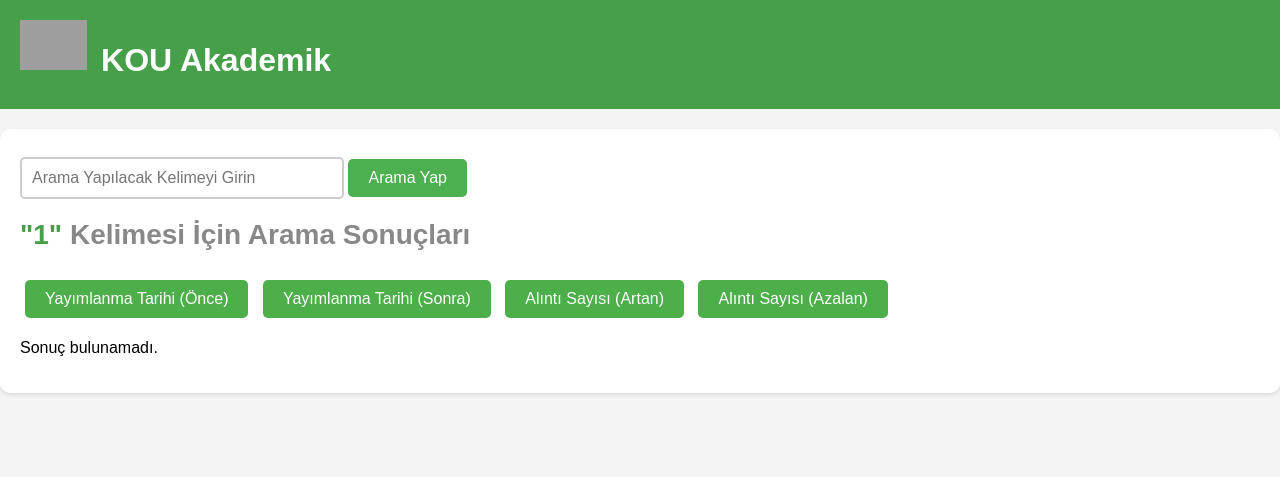
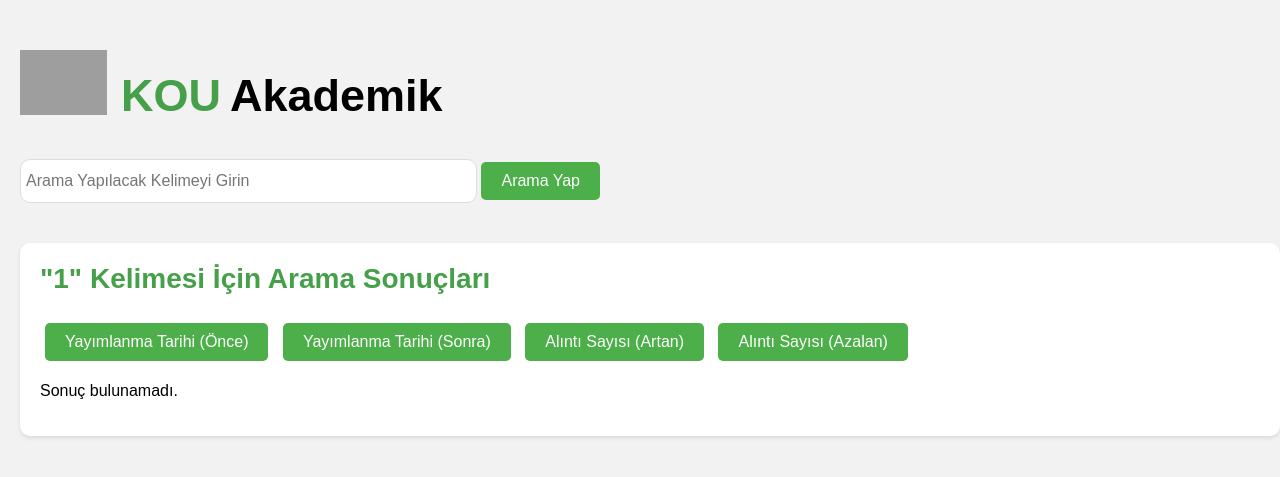
Before and after one commit to y-e-sryldz/web_scraping, a Flask app: page /search-yap/1 in a window 1280 px wide. Shown: the top 477 px of the page. Run offline with Flask 3, Linux system fonts and the light colour scheme; data that the repository does not hold is empty; grey boxes are pictures that could not be loaded.

Commit message:
finished

```diff
--- a/main.py
+++ b/main.py
@@ -4,16 +4,19 @@ import requests
 from bs4 import BeautifulSoup
 from pymongo import MongoClient
 from spellchecker import SpellChecker
+import os
+
+
 
 app = Flask(__name__)
 connect = MongoClient("mongodb+srv://nevasarac:p8VUTFzTom0ANOxC@atlascluster.gh1liqu.mongodb.net/?retryWrites=true&w=majority&appName=AtlasCluster")
 database = connect["SearchResults"]
 app.secret_key = 'bu_gizli_anahtar_cok_guvenli_olmali'
+save_folder = r'D:\PythonProject\web_scraping\pdfler'
 
 class MedlineScraper:
     def __init__(self):
         self.base_url = "https://scholar.google.com/scholar?hl=tr&as_sdt=0%2C5&q="
-
 
 def create_search_collection(search):
 
@@ -28,11 +31,11 @@ def create_search_collection(search):
 def save_search_results(results, search):
     collection = create_search_collection(search)
     existing_results = collection.find({})
-    existing_urls = set(result['link url'] for result in existing_results)
+    existing_urls = set(result['Link Url'] for result in existing_results)
 
     new_results = []
     for result in results:
-        if result['link url'] not in existing_urls:
+        if result['Link Url'] not in existing_urls:
             new_results.append(result)
 
     if new_results:
@@ -53,6 +56,14 @@ def spell_check(text):
             corrected_text += correction + " " if correction else word + " "
 
     return corrected_text.strip()
+
+def clean_filename(filename):
+
+    cleaned_filename = re.sub(r'[<>:"/\\|?*]', ' ', filename)
+    return cleaned_filename
+
+def is_pdf_downloaded(file_name):
+    return os.path.exists(file_name)
 
 @app.route('/search-yap/<string:search>')
 def search_yap(search):
@@ -76,6 +87,9 @@ def search_yap(search):
                 pdf_link_text = pdf_link.text.strip()
                 pdf_link_url = pdf_link['href']
                 gs_a_div = result.find('div', {'class': 'gs_a'})
+
+
+
                 if gs_a_div:
                     numbers = re.findall(r'\d+', gs_a_div.text)
                     pdf_yayin_tarihi = ''.join(numbers)
@@ -96,7 +110,19 @@ def search_yap(search):
                 else:
                     pdf_yazarlar = None
 
-                search_results.append({'yayin adi': link_text, 'link url': link_url, 'pdf link text': pdf_link_text,'pdf link url': pdf_link_url, 'pdf yayımlanma tarihi': pdf_yayin_tarihi,'pdf alinti sayisi': pdf_alinti_sayisi, 'Yazarlar': pdf_yazarlar})
+                search_results.append({'Yayın Adı': link_text,'Yazarlar': pdf_yazarlar,'Yayımlanma Tarihi': pdf_yayin_tarihi,'Anahtar Kelimeler': search,'Alıntı Sayısı': pdf_alinti_sayisi,'Url': pdf_link_url, 'Pdf Text': pdf_link_text,'Link Url': link_url})
+
+                link_text_cleaned = clean_filename(link_text)
+                pdf_link_text_cleaned = clean_filename(pdf_link_text)
+                file_name = os.path.join("C:\\Users\\Emre\\PycharmProjects\\web_scraping\\pdfler",f"{link_text_cleaned}_{pdf_link_text_cleaned}.pdf")
+                if not is_pdf_downloaded(file_name):
+                    pdf_response = requests.get(pdf_link_url)
+                    if pdf_response.status_code == 200:
+                        with open(file_name, 'wb') as f:
+                            f.write(pdf_response.content)
+                    else:
+                        print(f"PDF indirme hatası: {pdf_link_url}")
+
 
             save_search_results(search_results, search)
             search = search.replace("+", " ")
@@ -123,15 +149,33 @@ def filtrele():
 
 
     if order_by == 'yayin_tarihi_once':
-        results.sort(key=lambda x: int(x.get('pdf yayımlanma tarihi', 0)), reverse=(ascending == 1))
+        results.sort(key=lambda x: int(x.get('Yayımlanma Tarihi', 0)), reverse=(ascending == 1))
     elif order_by == 'yayin_tarihi_sonra':
-        results.sort(key=lambda x: int(x.get('pdf yayımlanma tarihi', 0)), reverse=(ascending == 0))
+        results.sort(key=lambda x: int(x.get('Yayımlanma Tarihi', 0)), reverse=(ascending == 0))
     elif order_by == 'alinti_sayisi_artan':
-        results.sort(key=lambda x: int(x.get('pdf alinti sayisi', 0)), reverse=False)
+        results.sort(key=lambda x: int(x.get('Alıntı Sayısı', 0)), reverse=False)
     elif order_by == 'alinti_sayisi_azalan':
-        results.sort(key=lambda x: int(x.get('pdf alinti sayisi', 0)), reverse=True)
+        results.sort(key=lambda x: int(x.get('Alıntı Sayısı', 0)), reverse=True)
 
     return render_template('search_results.html', results=results,search_term=arama_kelimesi)
+
+
+@app.route('/arama-goster', methods=['GET'])
+def arama_goster():
+
+    collections_data = {}
+
+
+    collection_names = database.list_collection_names()
+
+
+    for collection_name in collection_names:
+        collection = database[collection_name]
+        collection_documents = list(collection.find({}))
+        collections_data[collection_name] = collection_documents
+
+    return render_template('main.html', collections_data=collections_data)
+
 
 @app.route('/', methods=['GET', 'POST'])
 def hello_world():
@@ -141,8 +185,7 @@ def hello_world():
         search = spell_check(search)
         return redirect(url_for('search_yap', search=search))
     else:
-        return render_template('main.html')
-
+        return arama_goster()
 
 if __name__ == '__main__':
     app.run()
--- a/static/search_results.css
+++ b/static/search_results.css
@@ -2,26 +2,30 @@ body {
     font-family: Arial, sans-serif;
     margin: 0;
     padding: 0;
-    background-color: #f4f4f4;
+    background-color: #f2f2f2;
 }
 
 .google {
-    background-color: #45a049;
+    background-color: #f2f2f2;
     padding: 20px;
+    margin-top: 30px;
+
 }
 
 .google h1 {
-    color: white;
+    color: #000;
     margin: 0;
 }
 
+
 .search-results {
-    max-width: 1800px;
-    margin: 20px auto;
+    max-width: 1750px;
+    margin: 0px auto 20px;
     background-color: white;
     padding: 20px;
     border-radius: 10px;
     box-shadow: 0 2px 4px rgba(0, 0, 0, 0.1);
+    margin-left: 20px;
 }
 
 .search-results h2 {
@@ -60,12 +64,9 @@ a {
 }
 
 a:hover {
-    color: #2E8B57;
+    color: #228B22;
 }
 
-span {
-    color: #888;
-}
 
 
 #favicon-container {
@@ -83,8 +84,10 @@ span {
 #google_logo h1 {
     display: inline-block;
     vertical-align: middle;
-    margin-bottom: 10px;
+    margin: 0;
+    margin-bottom: 30px;
 }
+
 #once_button,
 #sonra_button,
 #artan_button,
@@ -107,30 +110,54 @@ span {
 }
 .search-box {
     margin-bottom: 20px;
-    text-align: center;
+    text-align: left;
 }
 
 .input-container {
     position: relative;
-    display: table-cell;
+
 }
 
-#form-search {
-    width: 300px;
-    padding: 10px;
-    font-size: 16px;
-    border: 2px solid #ccc;
-    border-radius: 5px;
+.input-container i {
+    position: absolute;
+    right: 10px;
+    top: 50%;
+    transform: translateY(-50%);
+    color: #aaa;
 }
 
-.material-symbols-outlined {
-    position: absolute;
-    top: 50%;
-    right: 10px;
-    transform: translateY(-50%);
-    font-size: 20px;
-    color: #777;
+.buttons {
+    text-align: center;
+    padding-top: 20px;
+
 }
+
+.buttons input[type="submit"] {
+    padding: 10px 20px;
+    font-size: 18px;
+    background-color: #45a049;
+    color: white;
+    border: none;
+    border-radius: 5px;
+    cursor: pointer;
+    transition: all 0.3s ease;
+}
+
+.buttons input[type="submit"]:hover {
+    background-color: #228B22;
+}
+
+
+#form-search {
+    width: 400px;
+    line-height: 32px;
+    padding: 5px 5px;
+    border-radius: 10px;
+    padding-right: 50px;
+    border: 1px solid #ddd;
+    background-color: #fff;
+}
+
 
 .buttons {
     margin-top: 10px;
@@ -140,7 +167,7 @@ span {
 #google_search {
     padding: 10px 20px;
     font-size: 16px;
-    background-color: #4CAF50;
+    background-color: #4CAF49;
     color: white;
     border: none;
     border-radius: 5px;
@@ -169,8 +196,14 @@ h2 {
     font-weight: bold;
   }
 
-.kou-icon  {
-    height: 50px;
+
+.kou-icon {
+    height: 65px;
     width: auto;
     margin-right: 10px;
 }
+#form-search:focus {
+    outline: none;
+    border-color: #000;
+    box-shadow: none;
+}
--- a/templates/search_results.html
+++ b/templates/search_results.html
@@ -10,16 +10,14 @@
 <body>
 <div class="google">
     <img src="https://upload.wikimedia.org/wikipedia/tr/1/1a/Kouyenilogo.png" alt="kocaeli üniversitesi" title="kocaeli üniversitesi" class="kou-icon">
-    <a href="#" id="google_logo"><h1>KOU Akademik</h1></a>
-</div>
-
-<div class="search-results">
+     <a href="#" id="google_logo"><h1><span style="color: #45a049; font-size: 45px;">KOU</span> <span style="font-size: 45px; color=black;">Akademik</span></h1></a>
     <div class="search-box">
         <form action="/" method="POST">
             <label for="form-search"></label>
             <div class="input-container">
 
-                <input type="text" id="form-search" placeholder="Arama Yapılacak Kelimeyi Girin" name="search" value="{{ arama_kelimesi }}">
+
+                <input style="font-size:16px" type="text" id="form-search" placeholder="Arama Yapılacak Kelimeyi Girin" name="search" value="{{ arama_kelimesi }}">
                 <span class="material-symbols-outlined">
 
                 </span>
@@ -27,6 +25,10 @@
             </div>
         </form>
     </div>
+</div>
+
+<div class="search-results">
+
     {% if search_term %}
     <h2>"{{ search_term }}" <span><b>Kelimesi İçin Arama Sonuçları</b></span></h2>
     {% endif %}
@@ -41,13 +43,13 @@
         {% if results %}
             {% for result in results %}
                 <li>
-                    <a href="{{ result['link url'] }}">{{ result['yayin adi'] }}</a>
-                    <span style="display: block; text-align: right;" id="pdf-link"><a href="{{ result['pdf link url'] }}">{{ result['pdf link text'] }}</a></span>
+                    <a href="{{ result['Link Url'] }}">{{ result['Yayın Adı'] }}</a>
+                    <span style="display: block; text-align: right;" id="pdf-link"><a href="{{ result['Url'] }}">{{ result['Pdf Text'] }}</a></span>
 
                     <div>
                         <span><b>Yazarlar:</b> {{ result['Yazarlar'] }}</span>
-                        <span><b>Yayımlanma Yılı:</b> {{ result['pdf yayımlanma tarihi'] }}</span>
-                        <span><b>Alıntı Sayısı:</b> {{ result['pdf alinti sayisi'] }}</span>
+                        <span><b>Yayımlanma Yılı:</b> {{ result['Yayımlanma Tarihi'] }}</span>
+                        <span><b>Alıntı Sayısı:</b> {{ result['Alıntı Sayısı'] }}</span>
 
                     </div>
 
@@ -75,8 +77,8 @@
     };
 
 
-    var orderBy = 'pdf_alinti_sayisi';
-    var ascending = (order === 'asc') ? 'true' : 'false';
+    var orderBy = 'pdf_alinti_sayisi'; // Sıralama sütunu
+    var ascending = (order === 'asc') ? 'true' : 'false'; // Artan ya da azalan sıralama
 
 
     var searchKeyword = window.location.pathname.split('/')[2];
```
Also changed, not shown: static/main.css (+85 -3 lines), templates/main.html (+25 -3 lines).
